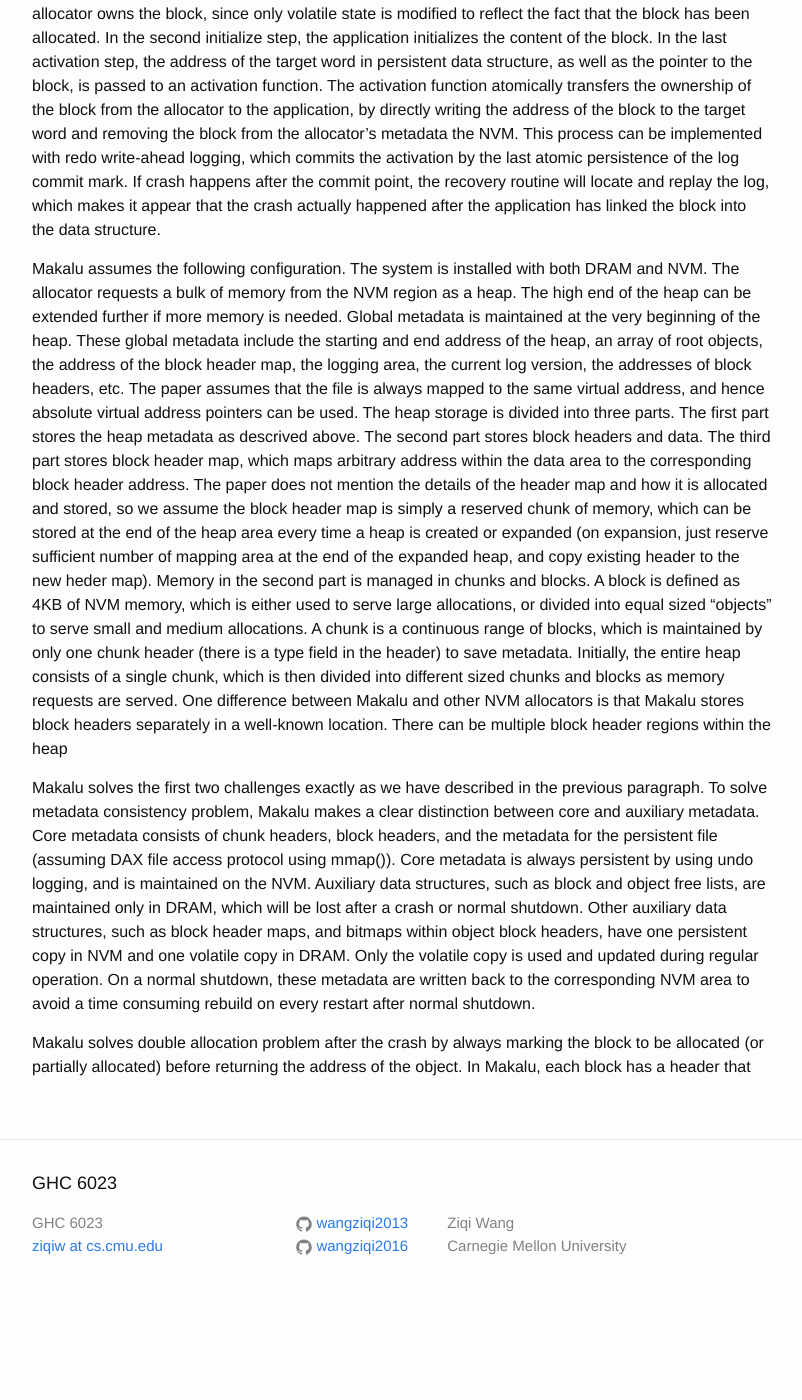
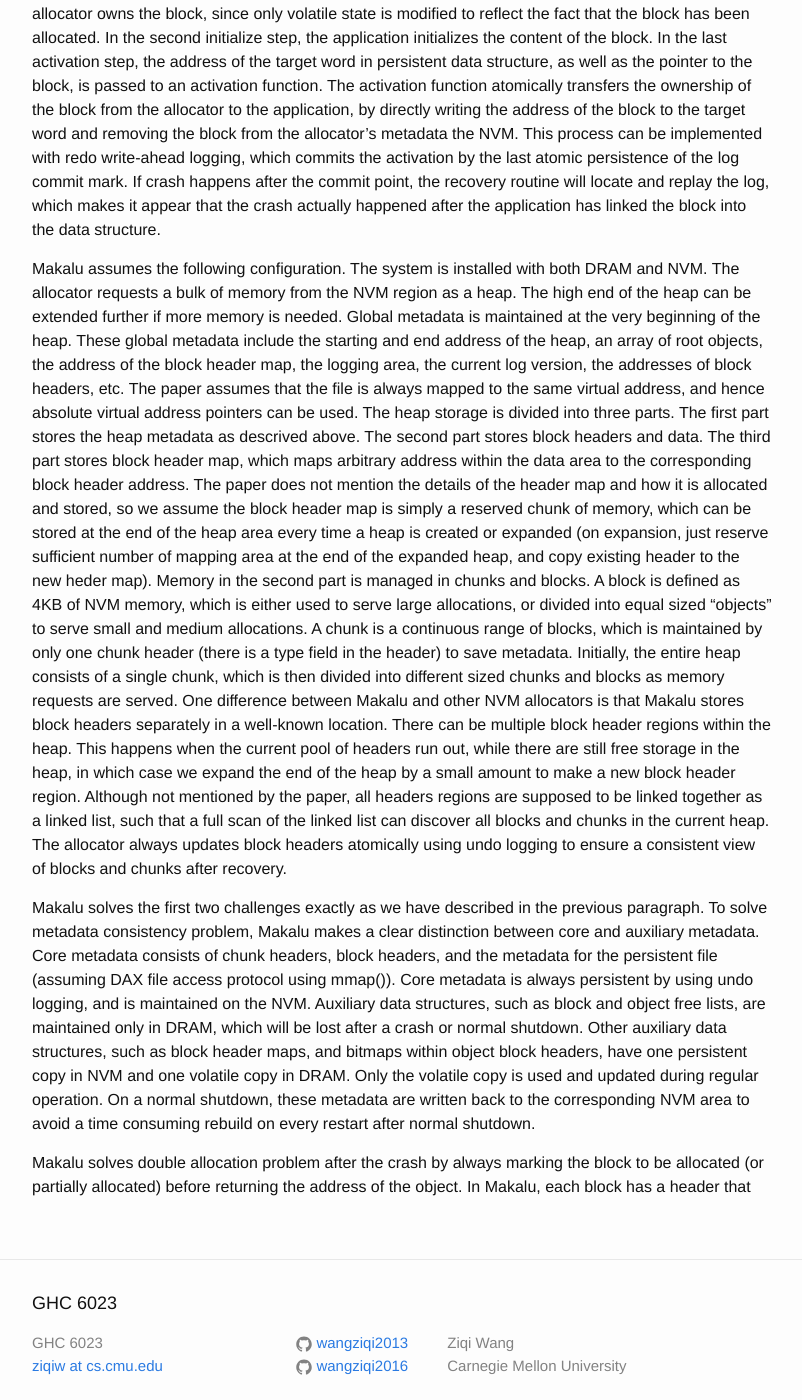
Before and after one commit to wangziqi2013/wangziqi2013.github.io, a Jekyll site: the page built from _posts/2019-11-18-makalu.markdown, in a window 1280 px wide and 1400 px high, scrolled down 1138 px. Shown: the whole window, without its empty margins (238-1040 px from the left). Built offline with Jekyll 4.4.1, drawn with Linux system fonts in a browser that asks for light colours; before the commit the page ends 2455 px from its top, so only the background shows below that.

Commit message:
Adding block header

```diff
--- a/_posts/2019-11-18-makalu.markdown
+++ b/_posts/2019-11-18-makalu.markdown
@@ -61,9 +61,13 @@ second part is managed in chunks and blocks. A block is defined as 4KB of NVM me
 allocations, or divided into equal sized "objects" to serve small and medium allocations. A chunk is a continuous range
 of blocks, which is maintained by only one chunk header (there is a type field in the header) to save metadata. Initially,
 the entire heap consists of a single chunk, which is then divided into different sized chunks and blocks as memory
-requests are served. One difference between Makalu and
-other NVM allocators is that Makalu stores block headers separately in a well-known location. There can be multiple block
-header regions within the heap
+requests are served. One difference between Makalu and other NVM allocators is that Makalu stores block headers separately
+in a well-known location. There can be multiple block header regions within the heap. This happens when the current pool
+of headers run out, while there are still free storage in the heap, in which case we expand the end of the heap by a small
+amount to make a new block header region. Although not mentioned by the paper, all headers regions are supposed to be
+linked together as a linked list, such that a full scan of the linked list can discover all blocks and chunks in the current
+heap. The allocator always updates block headers atomically using undo logging to ensure a consistent view of blocks and
+chunks after recovery.
 
 Makalu solves the first two challenges exactly as we have described in the previous paragraph. To solve metadata consistency
 problem, Makalu makes a clear distinction between core and auxiliary metadata. Core metadata consists of chunk headers, block
```
